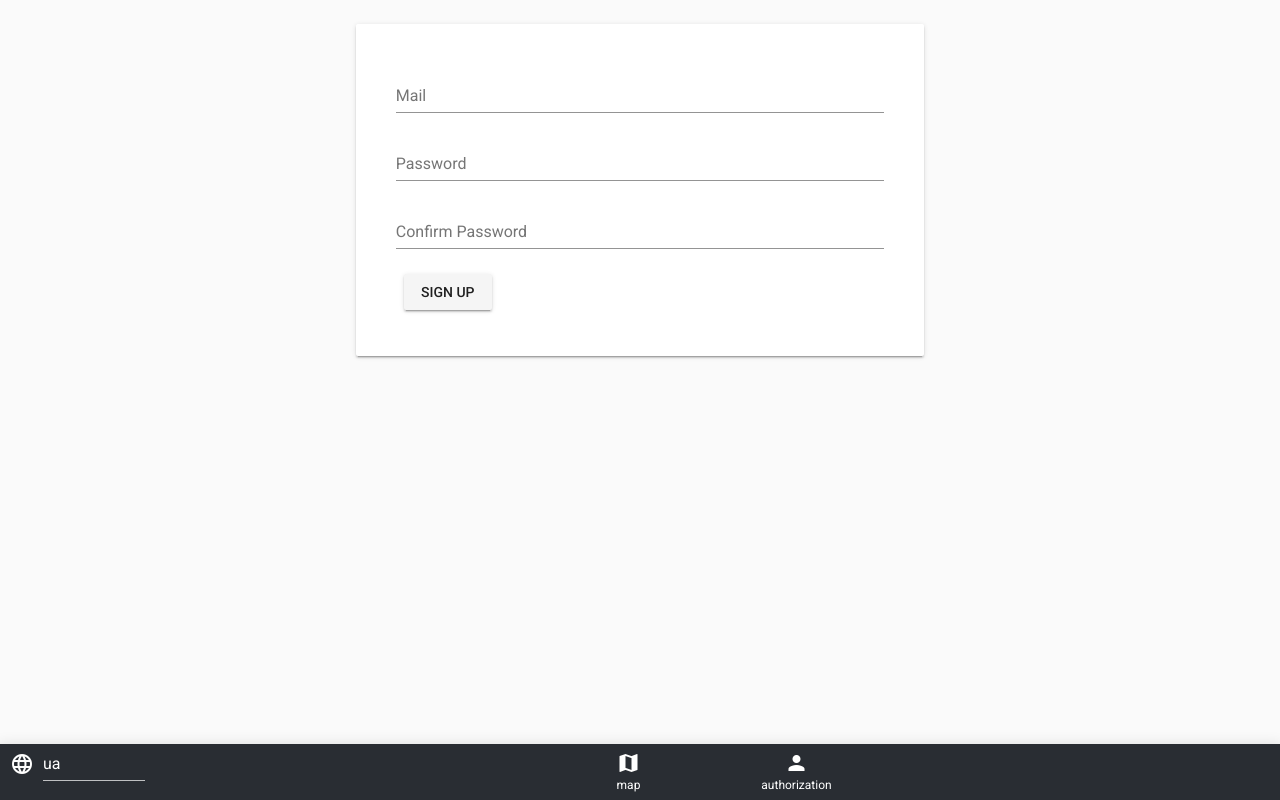
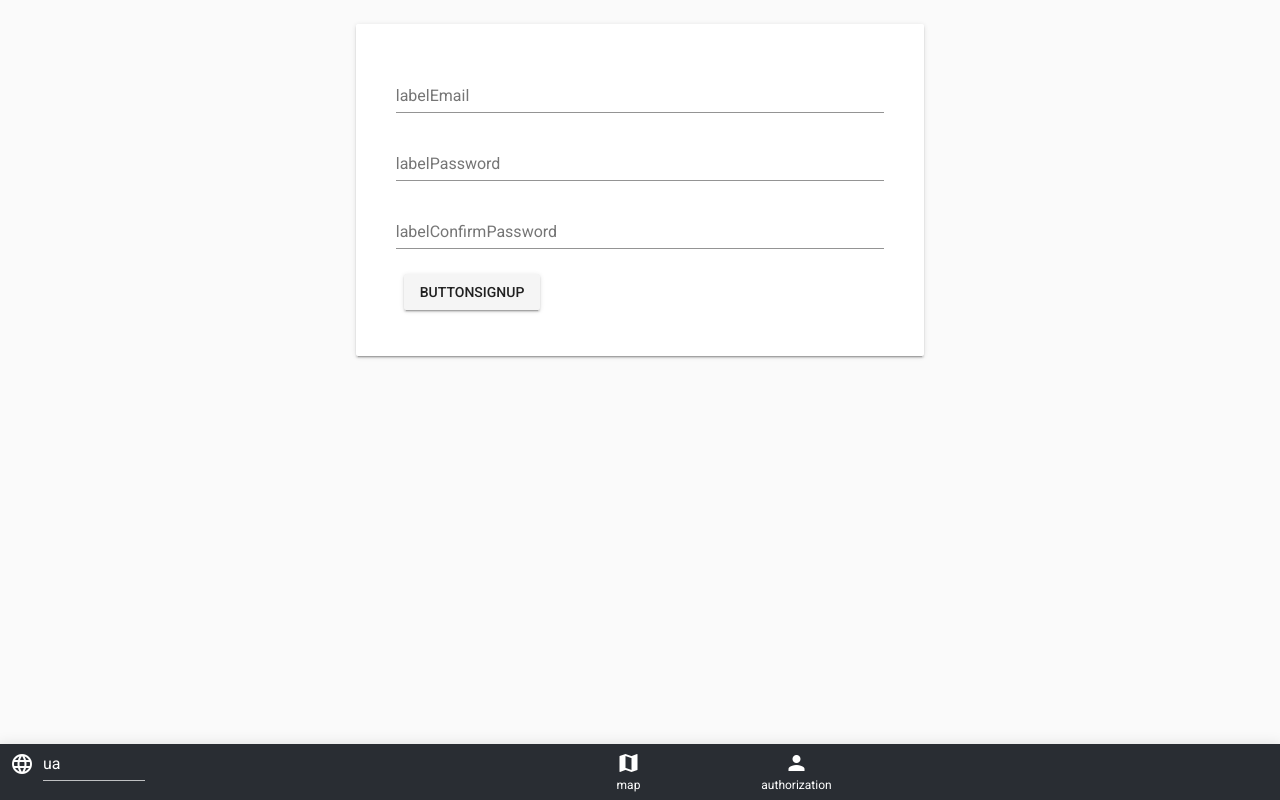
Before and after one commit to FEDQK/lost-found-animals, a Vue app: page /signup in a window 1280 px wide. Built offline with nearby package versions, Linux system fonts and the light colour scheme; no server answers.

Commit message:
add(Navigation, Signin, Signup): localization

```diff
--- a/src/components/Navigation.vue
+++ b/src/components/Navigation.vue
@@ -4,17 +4,25 @@
       "map": "Map",
       "authorization": "Authorization",
       "profile": "Profile",
-      "ua": "Ukrainian",
-      "ru": "Russian",
+      "ua": "Український",
+      "ru": "Русский",
       "en": "English"
     },
     "ua": {
       "map": "Карта",
       "authorization": "Авторизація",
       "profile": "Профіль",
-      "ua": "Українська",
-      "ru": "Російська",
-      "en": "Анлійська"
+      "ua": "Український",
+      "ru": "Русский",
+      "en": "English"
+    },
+    "ru": {
+      "map": "Карта",
+      "authorization": "Авторизация",
+      "profile": "Профиль",
+      "ua": "Український",
+      "ru": "Русский",
+      "en": "English"
     }
   }
 </i18n>
@@ -66,7 +74,7 @@ export default {
         return this.$store.getters.locale;
       },
       set(newLocale) {
-        this.$i18n.locale = newLocale;
+        this.$root.$i18n.locale = newLocale;
         this.$store.dispatch('updateLocale', newLocale);
       },
     },
@@ -96,4 +104,8 @@ export default {
 .lang-selector >>> .input-group__details {
   display: none;
 }
+
+.logout {
+  width: auto;
+}
 </style>
--- a/src/components/User/Signin.vue
+++ b/src/components/User/Signin.vue
@@ -10,7 +10,13 @@
       "labelEmail": "Електронна пошта",
       "labelPassword": "Пароль",
       "buttonSignin": "Увійти",
-      "buttonSignup": "Зареєструватися"
+      "buttonSignup": "Реєстрація"
+    },
+    "ru": {
+      "labelEmail": "Электронная почта",
+      "labelPassword": "Пароль",
+      "buttonSignin": "Войти",
+      "buttonSignup": "Регистрация"
     }
   }
 </i18n>
--- a/src/components/User/Signup.vue
+++ b/src/components/User/Signup.vue
@@ -1,3 +1,26 @@
+<i18n>
+  {
+    "en": {
+      "labelEmail": "Email",
+      "labelPassword": "Password",
+      "labelConfirmPassword": "Confirm password",
+      "buttonSignup": "Sign up"
+    },
+    "ua": {
+      "labelEmail": "Електронна пошта",
+      "labelPassword": "Пароль",
+      "labelConfirmPassword": "Підтвердити пароль",
+      "buttonSignup": "Реєстрація"
+    },
+    "ru": {
+      "labelEmail": "Электронная почта",
+      "labelPassword": "Пароль",
+      "labelConfirmPassword": "Подтвердите пароль",
+      "buttonSignup": "Регистрация"
+    }
+  }
+</i18n>
+
 <template>
   <v-container>
     <v-layout row v-if="error">
@@ -15,7 +38,7 @@
                   <v-flex xs12>
                     <v-text-field
                       name="email"
-                      label="Mail"
+                      :label="$t('labelEmail')"
                       id="email"
                       v-model="email"
                       type="email"
@@ -26,7 +49,7 @@
                   <v-flex xs12>
                     <v-text-field
                       name="password"
-                      label="Password"
+                      :label="$t('labelPassword')"
                       id="password"
                       v-model="password"
                       type="password"
@@ -37,17 +60,18 @@
                   <v-flex xs12>
                     <v-text-field
                       name="confirmPassword"
-                      label="Confirm Password"
+                      :label="$t('labelConfirmPassword')"
                       id="confirmPassword"
                       v-model="confirmPassword"
                       type="password"
+                      required
                       :rules="[comparePasswords]"></v-text-field>
                   </v-flex>
                 </v-layout>
                 <v-layout row>
                   <v-flex xs12>
                     <v-btn type="submit" :disabled="loading" :loading="loading">
-                      Sign up
+                      {{ $t('buttonSignup') }}
                        <span slot="loader" class="custom-loader">
                         <v-icon light>cached</v-icon>
                        </span>
--- a/src/router/check-auth.js
+++ /dev/null
@@ -1,9 +0,0 @@
-import store from '../store';
-
-export default (to, from, next) => {
-  if (!store.getters.user) {
-    next();
-  } else {
-    next('/');
-  }
-};
--- a/src/router/index.js
+++ b/src/router/index.js
@@ -5,7 +5,6 @@ import Signin from '@/components/User/Signin';
 import Signup from '@/components/User/Signup';
 import Profile from '@/components/User/Profile';
 import AuthGuard from './auth-guard';
-import CheckAuth from './check-auth';
 
 Vue.use(Router);
 
@@ -38,13 +37,11 @@ export default new Router({
       path: '/signup',
       name: 'Signup',
       component: Signup,
-      beforeEnter: CheckAuth,
     },
     {
       path: '/signin',
       name: 'Signin',
       component: Signin,
-      beforeEnter: CheckAuth,
     },
   ],
   mode: 'history',
--- a/src/store/index.js
+++ b/src/store/index.js
@@ -9,8 +9,8 @@ const store = new Vuex.Store({
   state: {
     locale: 'ua',
     languages: [
+      { value: 'en', text: 'en' },
       { value: 'ua', text: 'ua' },
-      { value: 'en', text: 'en' },
       { value: 'ru', text: 'ru' },
     ],
     user: null,
```
